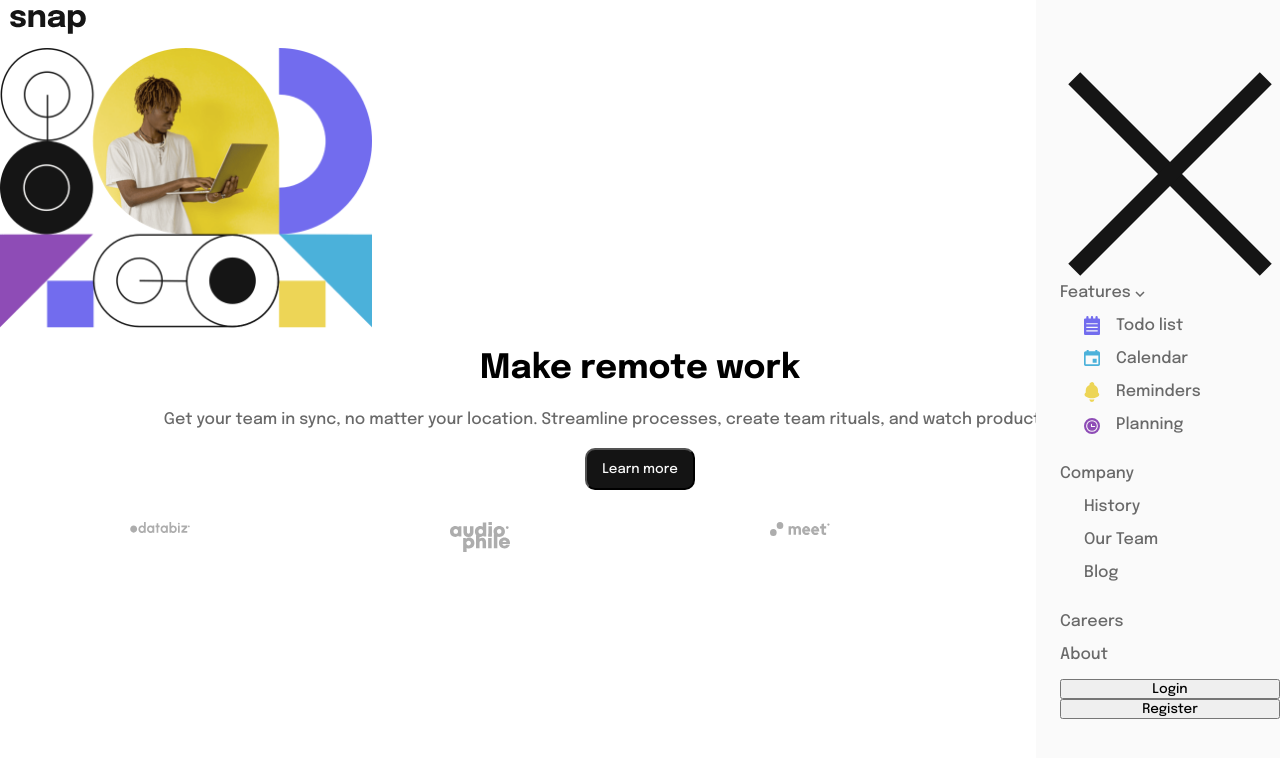
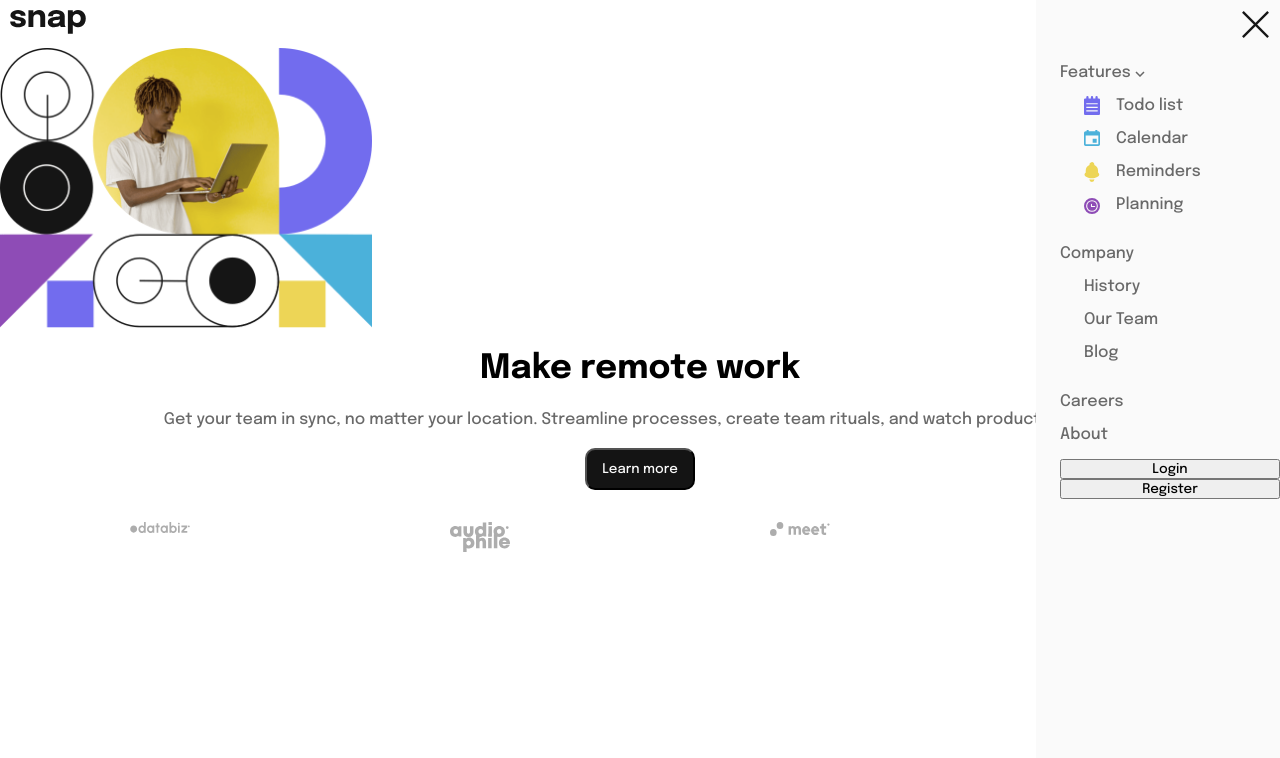
Before and after one commit to amrmabdelazeem/intro-section-with-dropdown-navigation, a plain HTML site: page index.html in a window 1280 px wide. Drawn offline with Linux system fonts and the light colour scheme.

Commit message:
Place close icon with respect to menu

```diff
--- a/css/styles.css
+++ b/css/styles.css
@@ -33,6 +33,14 @@ body{
     padding-top: 4rem;
     color: var(--mediumGray);
     padding-left: 1.5rem;
+}
+
+.icon-close{
+    width: 29px;
+    position: absolute;
+    top: 0;
+    right: 0;
+    padding: 10px;
 }
 
 .nav-menu details{
```
